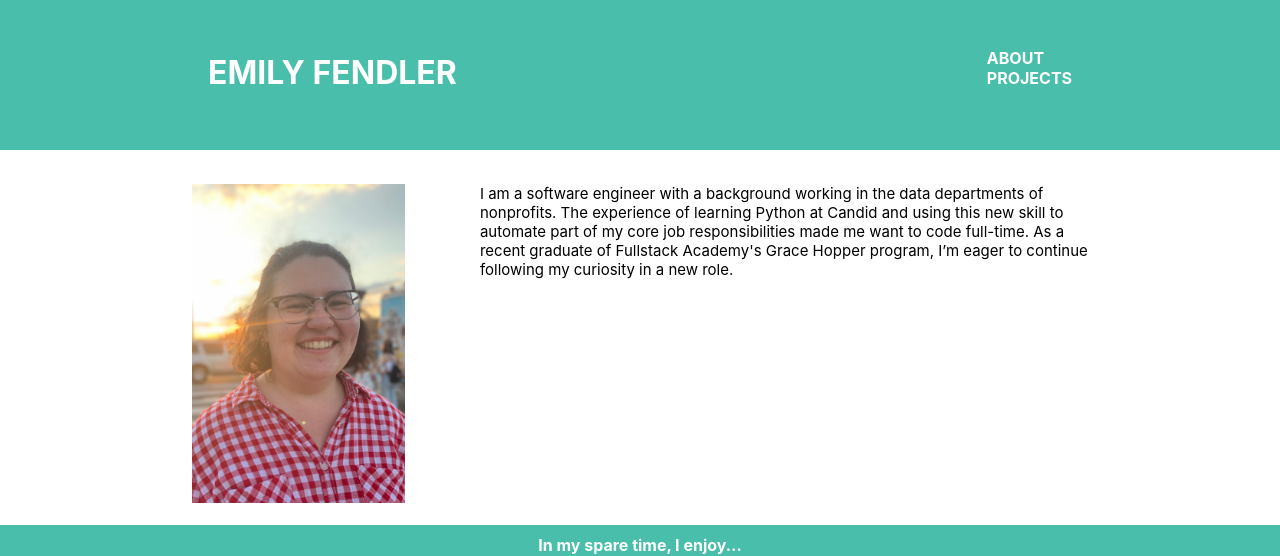
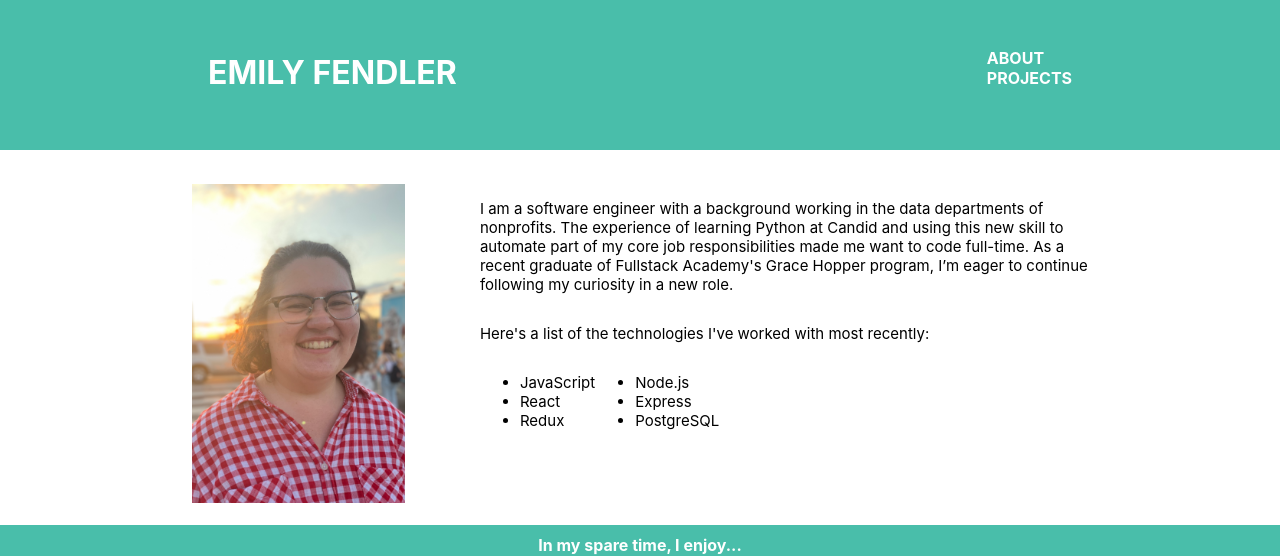
Before and after one commit to esfendler/Personal-Website, a React (Create React App) app: page / in a window 1280 px wide. Shown: the top 556 px of the page. Built offline with nearby package versions, Linux system fonts and the light colour scheme.

Commit message:
added tech list

```diff
--- a/src/App.css
+++ b/src/App.css
@@ -67,10 +67,15 @@
 
 .aboutText {
   display: flex;
+  flex-direction: column;
   font-size: 15px;
   margin: 0 0 0 2.5%;
   padding: 0 0 0 2em;
   /* border: solid; */
+}
+
+.bulletContainer {
+  display: flex;
 }
 
 /* Interests */
--- a/src/components/About.js
+++ b/src/components/About.js
@@ -12,9 +12,32 @@ import Emily from '../images/Emily.jpg'
     <img src={Emily} alt="Emily Fendler"/>
     </div>
     <div className="aboutText">
+    <p>
     I am a software engineer with a background working in the data departments of nonprofits. The experience of learning Python at Candid and using this new skill to automate part of my core job responsibilities made me want to code full-time. As a recent graduate of Fullstack Academy's Grace Hopper program, I’m eager to continue following my curiosity in a new role.
+    </p>
+    <p>
+      Here's a list of the technologies I've worked with most recently:
+    </p>
+    <div className="bulletContainer">
+    <div>
+    <ul>
+      <li>JavaScript</li>
+      <li>React</li>
+      <li>Redux</li>
+    </ul>
+    </div>
+    <div>
+    <ul>
+      <li>Node.js</li>
+      <li>Express</li>
+      <li>PostgreSQL</li>
+    </ul>
     </div>
     </div>
+
+
+    </div>
+  </div>
   </div>
 )
   }
```
